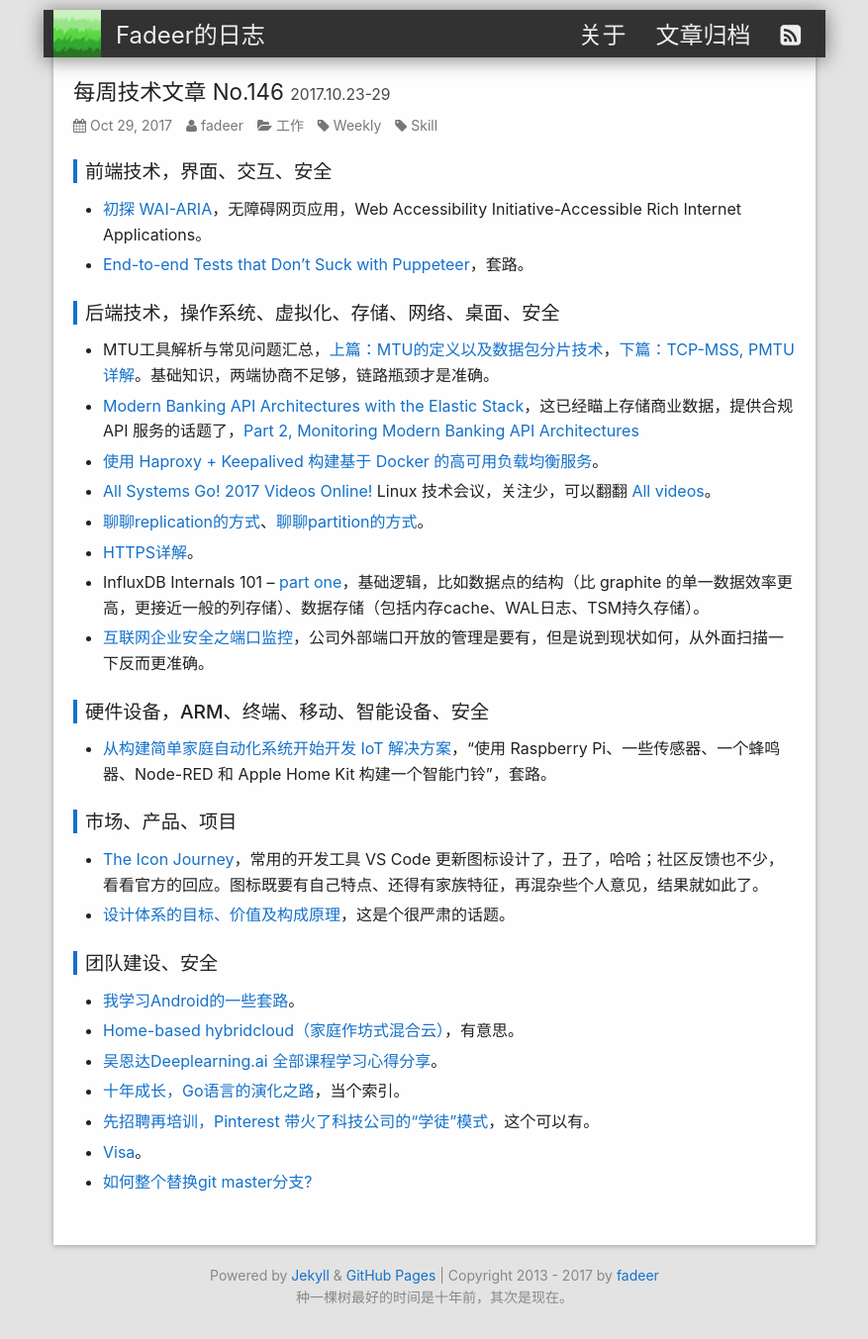
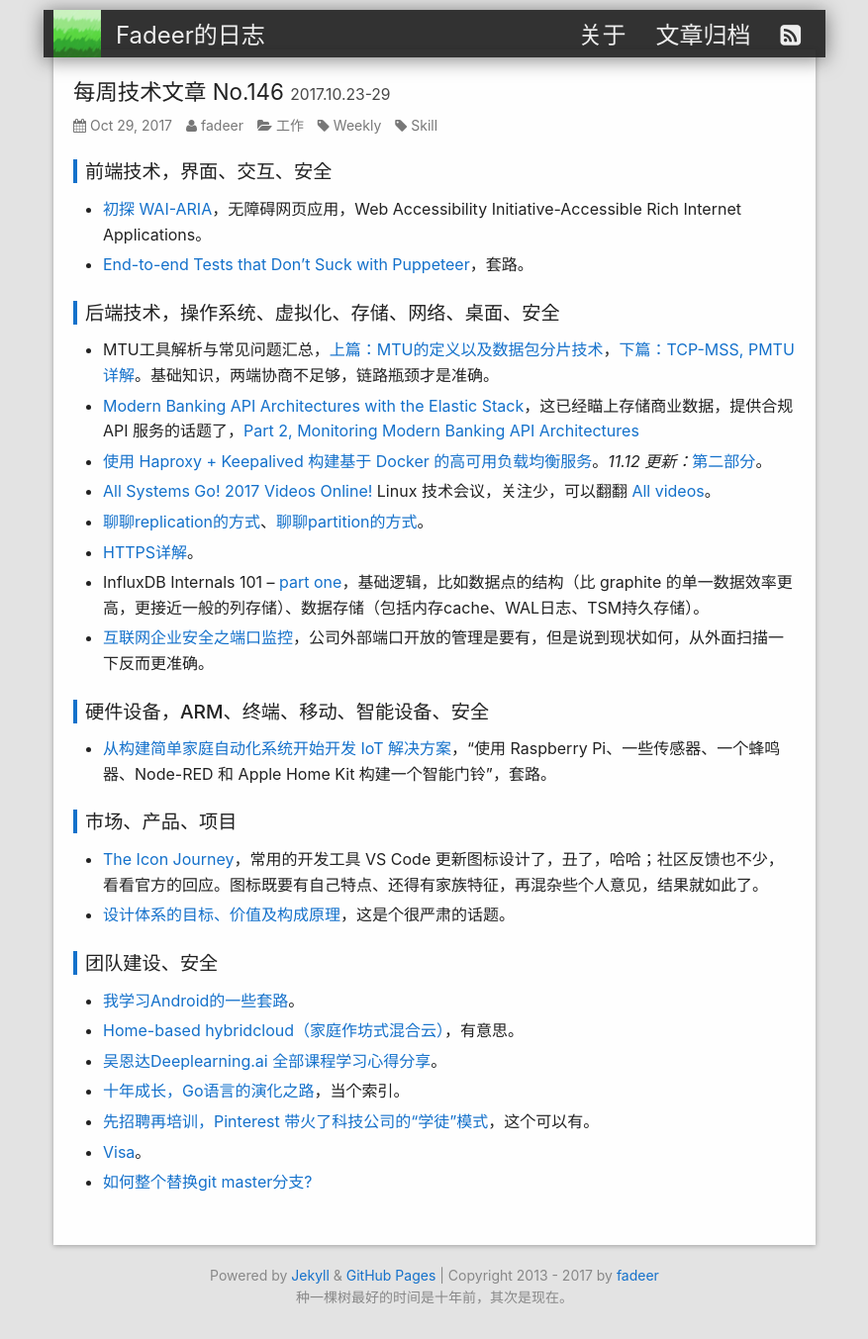
Before and after one commit to fadeer/fadeer.github.io, a Jekyll site: the page built from _posts/weekly2/2017-10-29-weekly-146.md, in a window 1280 px wide and 1353 px high. Shown: the whole window at 99% size, without its empty margins (201-1078 px from the left). Built offline with Jekyll 4.4.1, drawn with Linux system fonts in a browser that asks for light colours.

Commit message:
update post

```diff
--- a/_posts/weekly2/2017-10-29-weekly-146.md
+++ b/_posts/weekly2/2017-10-29-weekly-146.md
@@ -17,7 +17,7 @@
 ----
 * MTU工具解析与常见问题汇总，[上篇：MTU的定义以及数据包分片技术](http://gingerbeer.blog.51cto.com/625855/1970602)，[下篇：TCP-MSS, PMTU 详解](http://gingerbeer.blog.51cto.com/625855/1976737)。基础知识，两端协商不足够，链路瓶颈才是准确。
 * [Modern Banking API Architectures with the Elastic Stack](https://www.elastic.co/blog/psd2-architectures-with-the-elastic-stack)，这已经瞄上存储商业数据，提供合规 API 服务的话题了，[Part 2, Monitoring Modern Banking API Architectures](https://www.elastic.co/blog/psd2-architectures-with-the-elastic-stack-part-ii)
-* [使用 Haproxy + Keepalived 构建基于 Docker 的高可用负载均衡服务](https://blog.coding.net/blog/Haproxy&Keepalived)。
+* [使用 Haproxy + Keepalived 构建基于 Docker 的高可用负载均衡服务](https://blog.coding.net/blog/Haproxy&Keepalived)。*11.12 更新：*[第二部分](https://blog.coding.net/blog/Haproxy&Keepalived&docker)。
 * [All Systems Go! 2017 Videos Online!](http://0pointer.net/blog/all-systems-go-2017-videos-online.html) Linux 技术会议，关注少，可以翻翻 [All videos](https://media.ccc.de/b/conferences/all_systems_go/2017)。
 * [聊聊replication的方式](https://segmentfault.com/a/1190000011683059)、[聊聊partition的方式](https://segmentfault.com/a/1190000011704687)。
 * [HTTPS详解](https://segmentfault.com/a/1190000011675421)。
```
